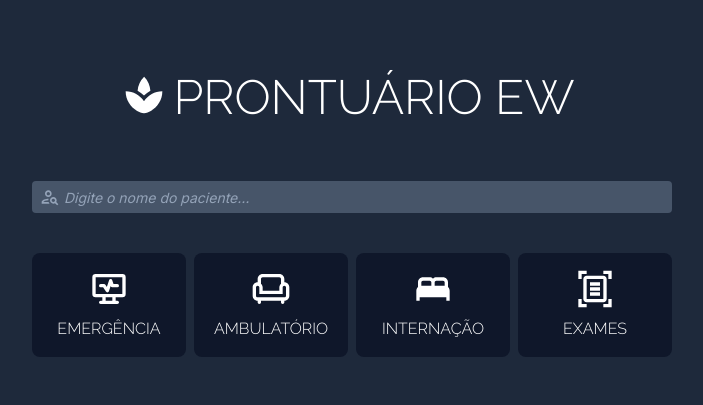
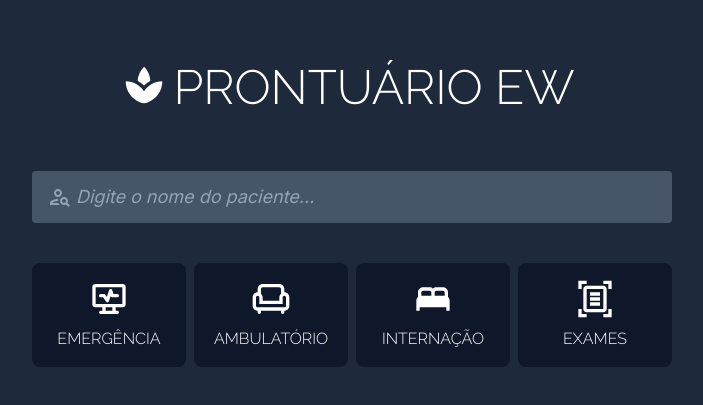
Before and after one commit to ericauata/prontuario, a React app in the folder frontend/: page / in a window 1280 px wide. Shown: the part 145-550 px from the top of the page, without its empty margins (288-991 px from the left). Built offline with nearby package versions, Linux system fonts and the light colour scheme.

Commit message:
Made separate styles for search in home

```diff
--- a/frontend/src/components/PatientSearch.js
+++ /dev/null
@@ -1,69 +0,0 @@
-import React from "react"
-import Turnstone from "turnstone"
-import { useNavigate } from "react-router-dom"
-
-export default function SearchPatient() {
-
-   const navigate = useNavigate()
-
-   const listbox = {
-      data: (query) =>
-         fetch(`/api/search/patients?q=${encodeURIComponent(query)}&limit=10`)
-            .then(res => res.json()),
-      searchType: "contains",
-      displayField: "fullName"
-   }
-
-   const defaultListbox = {
-      data: () => fetch("/api/patients/popular").then(res => res.json()),
-      displayField: "fullName",
-   }
-
-   const styles = {
-      container: "",
-      containerFocus: "",
-      input: "w-full border border-gray-300 py-1 px-3 rounded-md text-md",
-      inputFocus: "w-full border border-gray-300 border-b-0 outline-none py-1 px-3 rounded-t-md text-md text-gray-700",
-      query: "",
-      typeahead: "",
-      cancelButton: "",
-      clearButton: "absolute inset-y-0 right-0 w-8 inline-flex items-center justify-center",
-      listbox: "bg-white w-full border border-t-0 border-gray-300 shadow rounded-b-md pb-2 text-gray-700",
-      noItems: "py-1 px-4 text-gray-500",
-      errorbox: "",
-      errorMessage: "",
-      groupHeading: "",
-      item: "py-1 px-4",
-      highlightedItem: "py-1 px-4 bg-gray-200 cursor-pointer",
-      match: ""
-   }
-
-   function handleChange(query) {
-      // console.log(query)
-   }
-
-   function handleSelect(selectedItem, displayField) {
-      selectedItem && navigate(`/patients/${selectedItem._id}/`)
-   }
-
-   return (
-      <Turnstone
-         autoFocus={false}
-         cancelButton={false}
-         clearButton={true}
-         debounceWait={250}
-         id="search-patient"
-         listbox={listbox}
-         listboxIsImmutable={true}
-         matchText={true}
-         maxItems="20"
-         noItemsMessage="Não encontramos nenhum paciente com esse nome"
-         placeholder="Digite o nome do paciente"
-         styles={styles}
-         onSelect={handleSelect}
-         typeahead={true}
-         defaultListbox={defaultListbox}
-         onChange={handleChange}
-      />
-   )
-}
--- a/frontend/src/components/SearchPatient.js
+++ b/frontend/src/components/SearchPatient.js
@@ -5,7 +5,7 @@ import { Context } from "../Context"
 
 import { MdOutlinePersonSearch, MdClose } from "react-icons/md"
 
-export default function SearchPatient() {
+export default function SearchPatient(props) {
 
    const { formatDate } = useContext(Context)
 
@@ -14,6 +14,31 @@ export default function SearchPatient() {
 
    const [value, setValue] = useState("")
    const [suggestions, setSuggestions] = useState([])
+
+   const stylesObj = {
+      labelStyles: "relative text-gray-400 block",
+      inputStyles: "rounded w-full border-none bg-slate-600 text-base text-gray-200 p-1 placeholder:italic placeholder:text-slate-400 placeholder:text-sm pl-8 focus:bg-white focus:text-slate-800 focus:placeholder:text-slate-500",
+      searchIconStyles: "pointer-events-none w-5 h-5 absolute top-1/2 transform -translate-y-1/2 left-2 text-slate-400",
+      closeIconStyles: "w-4 h-4 absolute top-1/2 transform -translate-y-1/2 right-3 text-gray-400 cursor-pointer",
+      suggestionsBoxStyles: "absolute shadow-lg w-full rounded mt-1 text-lg bg-white opacity-95",
+      itemStyles: "block text-black py-1 px-3 focus:bg-slate-600 focus:outline-none focus:text-white text-base focus:first:rounded-t focus:last:rounded-b",
+      itemDetailBoxStyles: "text-sm",
+      itemDetailStyles: "font-serif uppercase text-xs ml-2 first:ml-0"
+   }
+
+   const [styles, setStyles] = useState(stylesObj)
+
+   useEffect(() => {
+      if (props.section === "home") {
+         setStyles(prevStyles => ({
+            ...prevStyles,
+            inputStyles: "rounded w-full border-none bg-slate-600 text-lg text-gray-200 p-3 placeholder:italic placeholder:text-slate-400 placeholder:text-lg pl-11 focus:bg-slate-900 focus:text-white focus:placeholder:text-slate-500",
+            searchIconStyles: "pointer-events-none w-6 h-6 absolute top-1/2 transform -translate-y-1/2 left-4 text-slate-400",
+            itemStyles: "block text-slate-100 py-2 px-3 text-base focus:bg-slate-200 focus:outline-none focus:text-black focus:first:rounded-t focus:last:rounded-b",
+            suggestionsBoxStyles: "absolute shadow-lg w-full rounded mt-2 text-lg bg-slate-600",
+         }))
+      }
+   }, [props.section])
 
    useEffect(() => {
       if (suggestions.length > 0) {
@@ -41,7 +66,6 @@ export default function SearchPatient() {
          event.preventDefault()
          if (inputIsFocused) {
             suggestionsItems[suggestionsItems.length - 1].focus()
-            console.log("Suggestions items:", activeItemIndex)
          } else if (suggestionsItems[activeItemIndex - 1]) {
             suggestionsItems[activeItemIndex - 1].focus()
          } else {
@@ -86,15 +110,17 @@ export default function SearchPatient() {
          <Link
             to={`/patients/${item._id}`}
             key={item._id}
-            className="block bg-white text-black py-1 px-3 focus:bg-slate-600 focus:outline-none focus:text-white text-base"
-            onMouseOver={handleMouseOver}
-            onMouseOut={handleMouseOut}
+            className={styles.itemStyles}
+            onMouseEnter={handleMouseOver}
+            onMouseLeave={handleMouseOut}
             onClick={startOver}
          >
-            {item.fullName}
-            <div className="text-sm">
-               <span className="font-serif uppercase text-xs">Nasc.:</span> {formatDate(item.dateOfBirth, "shorter")}
-               <span className="font-serif uppercase text-xs ml-2">Registro:</span> {item._id}
+            <div>
+               {item.fullName}
+            </div>
+            <div className={styles.itemDetailBoxStyles}>
+               <span className={styles.itemDetailStyles}>Data de Nasc.:</span> {formatDate(item.dateOfBirth, "shorter")}
+               <span className={styles.itemDetailStyles}>Registro:</span> {item._id}
             </div>
          </Link>
       )
@@ -102,13 +128,10 @@ export default function SearchPatient() {
 
    return (
       <div className="relative">
-         <label className="relative text-gray-400 block">
-            <MdOutlinePersonSearch className="pointer-events-none w-5 h-5 absolute top-1/2 transform -translate-y-1/2 left-2 text-slate-400" />
+         <label className={styles.labelStyles}>
+            <MdOutlinePersonSearch className={styles.searchIconStyles} />
             <input
-               className="
-               rounded w-full border-none bg-slate-600 text-base text-gray-200 p-1
-               placeholder:italic placeholder:text-slate-400 placeholder:text-sm pl-8
-               focus:bg-white focus:text-slate-800 focus:placeholder:text-slate-500"
+               className={styles.inputStyles}
                placeholder="Digite o nome do paciente…"
                type="text"
                value={value}
@@ -118,7 +141,7 @@ export default function SearchPatient() {
             />
             {value &&
                <MdClose
-                  className="w-4 h-4 absolute top-1/2 transform -translate-y-1/2 right-3 text-gray-400 cursor-pointer"
+                  className={styles.closeIconStyles}
                   onClick={() => {
                      setValue("")
                      setSuggestions([])
@@ -129,7 +152,7 @@ export default function SearchPatient() {
          {suggestions.length > 0 &&
             <div
                ref={suggestionsRef}
-               className="absolute shadow-lg w-full rounded mt-1 py-1 text-lg bg-white opacity-95"
+               className={styles.suggestionsBoxStyles}
                onClick={(event) => event.stopPropagation()}
             >
                {suggestionsEl}
--- a/frontend/src/pages/Home.js
+++ b/frontend/src/pages/Home.js
@@ -16,7 +16,7 @@ export default function Home() {
                PRONTUÁRIO EW
             </h1>
             <div className="mt-10 w-full">
-               <SearchPatient />
+               <SearchPatient section="home" />
             </div>
             <div className="w-full flex flex-row items-stretch mt-10">
                <Link
```
Also changed, not shown: 2 other files (tests, documents, lock files or other folders).
